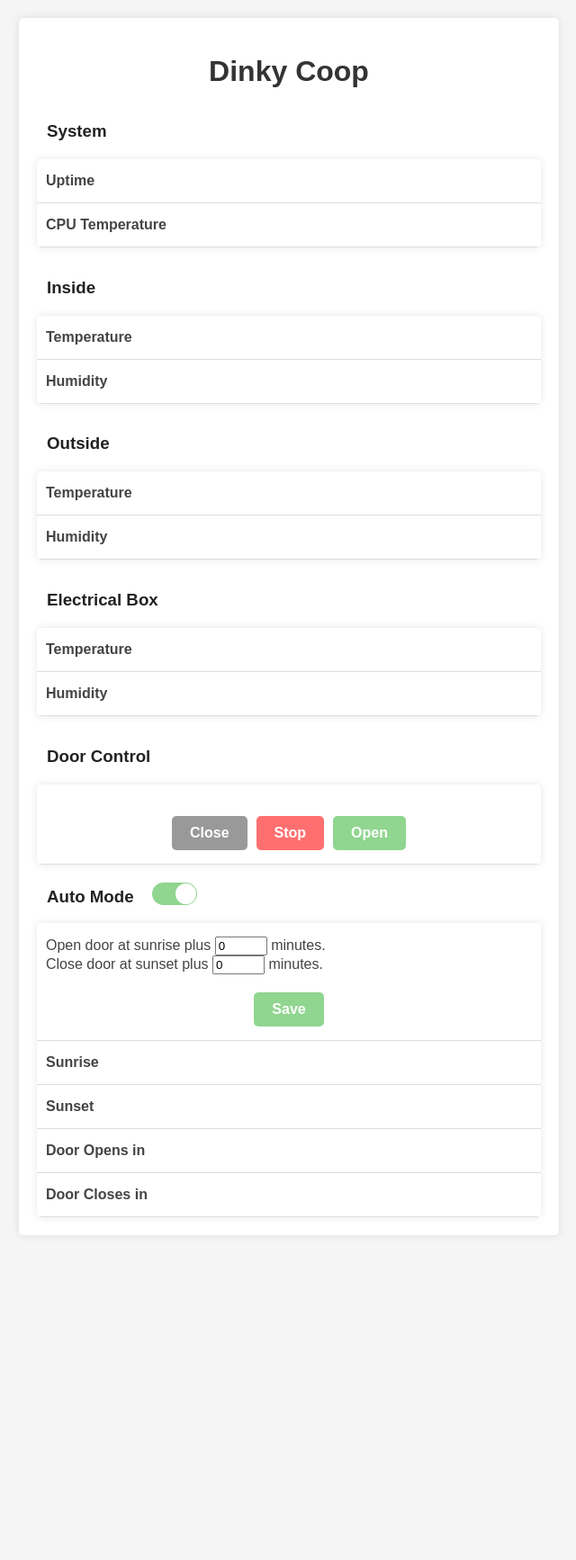
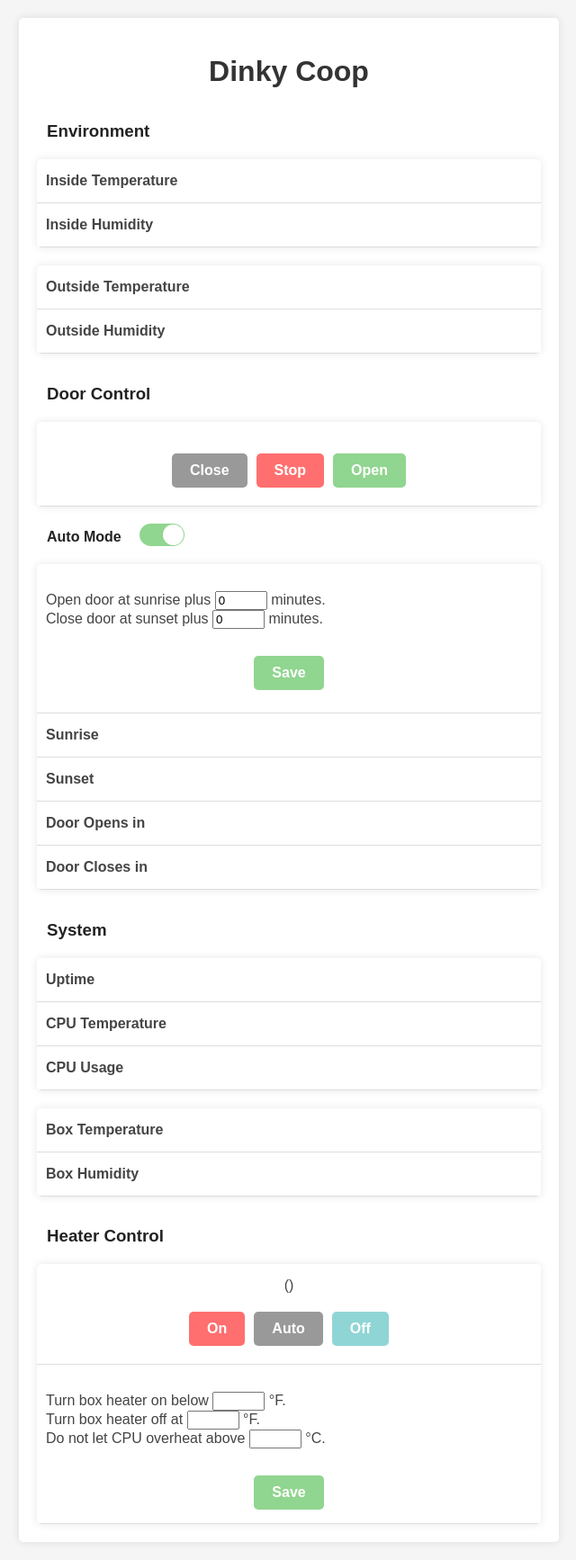
Before and after one commit to dinkelk/coop, a Flask app: page / in a window 1280 px wide. Shown: the whole page at 90% size, without its empty margins (319-959 px from the left). Before the commit the page ends 1353 px from the top, so only its background shows below. Run offline with Flask 3, Linux system fonts and the light colour scheme; some libraries are stand-ins or nearby versions.

Commit message:
Updating webui with heater stuff

```diff
--- a/src/app.py
+++ b/src/app.py
@@ -91,7 +91,8 @@
         temp_in_min, temp_in_max, hum_in_min, hum_in_max, \
         temp_out_min, temp_out_max, hum_out_min, hum_out_max, \
         cpu_temp_min, cpu_temp_max, too_cold, temp_box, hum_box, \
-        temp_box_min, temp_box_max, hum_box_min, hum_box_max \
+        temp_box_min, temp_box_max, hum_box_min, hum_box_max, \
+        cpu_usage, heater_state \
         = global_vars.instance().get_values(["temp_in", "hum_in", \
             "temp_out", "hum_out", "state", "override", "cpu_temp", \
             "sunrise", "sunset", "auto_mode", "sunrise_offset", "sunset_offset", \
@@ -99,7 +100,7 @@
             "temp_out_min", "temp_out_max", "hum_out_min", "hum_out_max", \
             "cpu_temp_min", "cpu_temp_max", "too_cold", "temp_box", \
             "hum_box", "temp_box_min", "temp_box_max", "hum_box_min", \
-            "hum_box_max"])
+            "hum_box_max", "cpu_usage", "heater_state"])
 
     # Check if time until sunrise is positive
     time_until_open_str = None
@@ -160,9 +161,11 @@
       'sunset': sunset.strftime("%-I:%M:%S %p") if sunset is not None else "",
       'tu_open': time_until_open_str if time_until_open_str is not None else "",
       'tu_close': time_until_close_str if time_until_close_str is not None else "",
-      'too_cold' : "true" if too_cold else "false"
+      'too_cold' : "true" if too_cold else "false",
+      'cpu_usage' : format_hum(cpu_usage),
+      'heater_state' : "on" if heater_state else "off",
+      'current_time' : datetime.now().strftime("%B %-d, %Y, %-I:%M:%S %p")
     }
-    print("returnig: " + str(cpu_temp))
     return data_dict
 
 ##################################
@@ -232,7 +235,6 @@
 
         # Set CPU temperature:
         cpu_temp = CPUTemperature().temperature
-        print(str(cpu_temp))
         update_val(cpu_temp, "cpu_temp", max_change_per_reading=20.0)
 
         time.sleep(2.5)
@@ -380,8 +382,8 @@
         return cpu_usage
 
     # TODO make these variable
-    heat_on_temp = 38 # F
-    heat_off_temp = 39 # F
+    heat_on_temp = 33 # F
+    heat_off_temp = 36 # F
     cpu_max_temp = 75 # C
 
     while True:
@@ -404,14 +406,10 @@
             elif temp_box > heat_off_temp and are_workers_active():
                 stop_workers()
 
-        # TODO make these show on page
-        if are_workers_active():
-            print("Pi is heating!")
-        else:
-            print("Pi is not heating!")
-
-        usage = get_cpu_usage()
-        print(f"Current CPU usage: {usage}%")
+        global_vars.instance().set_values({ \
+            "cpu_usage": get_cpu_usage(), \
+            "heater_state": are_workers_active()
+        })
 
         # Check again in a bit
         time.sleep(5.0)
--- a/src/templates/index.html
+++ b/src/templates/index.html
@@ -151,6 +151,10 @@
             background-color: #999;
         }
 
+        .button.off {
+            background-color: #90D5D5;
+        }
+
         .button:last-child {
             margin-right: 0;
         }
@@ -168,6 +172,7 @@
         var socket = io();
 
         let current_state = ""
+        let current_heater_state = ""
 
         socket.on('data', function(data) {
             console.log('Received data:', data);
@@ -197,6 +202,9 @@
             document.getElementById('sunset').textContent = data.sunset;
             document.getElementById('tu_open').textContent = data.tu_open;
             document.getElementById('tu_close').textContent = data.tu_close;
+            document.getElementById('cpu_usage').textContent = data.cpu_usage;
+            document.getElementById('cpu_usage2').textContent = data.cpu_usage;
+            document.getElementById('current_time').textContent = data.current_time;
             if (data.override !== "off") {
                 if (current_state !== (data.override + ".switch")) {
                     document.getElementById('state').innerHTML = `<center><img src="static/${data.override}.png" alt="${data.override}" width="90px"><br>${data.override} (via switch)</center>`;
@@ -213,6 +221,11 @@
             } else {
                 document.getElementById('too_cold').innerHTML = ``;
             }
+
+                if (current_heater_state !== data.heater_state) {
+                    document.getElementById('heater_state').innerHTML = `<center><img src="static/${data.heater_state}.png" alt="${data.heater_state}" width="90px"><br>${data.heater_state}</center>`;
+                    current_heater_state = data.heater_state;
+                }
         });
 
         function sendOpenCommand() {
@@ -257,68 +270,40 @@
     <div class="container">
         <div class="content">
             <h1>Dinky Coop</h1>
-            <h3 class="title">System</h3>
+            <center><span id="current_time"></span></center>
+            <h3 class="title">Environment</h3>
             <table>
                 <tr>
-                    <td><b>Uptime</b></td>
-                    <td colspan="3"><span id="uptime"></span></td>
-                </tr>
-                <tr>
-                    <td><b>CPU Temperature</b></td>
-                    <td><span id="cpu_temp_min" style="color: #0d98ba;"></span></td>
-                    <td><span id="cpu_temp" style="font-weight: bold;"></span></td>
-                    <td><span id="cpu_temp_max" style="color: #ff8c00;"></span></td>
-                </tr>
-            </table>
-            <h3 class="title">Inside</h3>
-            <table>
-                <tr>
-                    <td><b>Temperature</b></td>
+                    <td><b>Inside Temperature</b></td>
                     <td><span id="temp_in_min" style="color: #0d98ba;"></span></td>
                     <td><span id="temp_in" style="font-weight: bold;"></span></td>
                     <td><span id="temp_in_max" style="color: #ff8c00;"></span></td>
                 </tr>
                 <tr>
-                    <td><b>Humidity</b></td>
+                    <td><b>Inside Humidity</b></td>
                     <td><span id="hum_in_min" style="color: #0d98ba;"></span></td>
                     <td><span id="hum_in" style="font-weight: bold;"></span></td>
                     <td><span id="hum_in_max" style="color: #ff8c00;"></span></td>
                 </tr>
             </table>
-            <h3 class="title">Outside</h3>
             <table>
                 <tr>
-                    <td><b>Temperature</b></td>
+                    <td><b>Outside Temperature</b></td>
                     <td><span id="temp_out_min" style="color: #0d98ba;"></span></td>
                     <td><span id="temp_out" style="font-weight: bold;"></span></td>
                     <td><span id="temp_out_max" style="color: #ff8c00;"></span></td>
                 </tr>
                 <tr>
-                    <td><b>Humidity</b></td>
+                    <td><b>Outside Humidity</b></td>
                     <td><span id="hum_out_min" style="color: #0d98ba;"></span></td>
                     <td><span id="hum_out" style="font-weight: bold;"></span></td>
                     <td><span id="hum_out_max" style="color: #ff8c00;"></span></td>
                 </tr>
             </table>
-            <h3 class="title">Electrical Box</h3>
-            <table>
-                <tr>
-                    <td><b>Temperature</b></td>
-                    <td><span id="temp_box_min" style="color: #0d98ba;"></span></td>
-                    <td><span id="temp_box" style="font-weight: bold;"></span></td>
-                    <td><span id="temp_box_max" style="color: #ff8c00;"></span></td>
-                </tr>
-                <tr>
-                    <td><b>Humidity</b></td>
-                    <td><span id="hum_box_min" style="color: #0d98ba;"></span></td>
-                    <td><span id="hum_box" style="font-weight: bold;"></span></td>
-                    <td><span id="hum_box_max" style="color: #ff8c00;"></span></td>
-                </tr>
-            </table>
             <h3 class="title">Door Control</h3>
             <table>
                 <tr>
-                    <td>
+                    <td style="padding-bottom: 20px;">
                         <span id="state"></span>
                         <span id="too_cold"></span>
                         <div class="button-container" style="margin-top: 20px;">
@@ -330,13 +315,13 @@
                 </tr>
             </table>
             <div class="toggle-container" style="margin-bottom: 0px;">
-                <h3 class="title" style="margin-right: 20px; margin-top: 10px;">Auto Mode</h3>
+                <h4 class="title" style="margin-right: 20px; margin-top: 10px;">Auto Mode</h4>
                 <div class="toggle{% if auto_mode %} on{% endif %}" id="toggle" onclick="toggleSwitch()"></div>
             </div>
             <div id="auto_info" class="auto_info {% if auto_mode %} on{% endif %}">
             <table style="margin-top: 0px;">
                 <tr>
-                    <td colspan="2">
+                    <td colspan="2" style="padding-top: 30px;">
                         <form onsubmit="handleSubmit(event)">
                             <label for="sunrise_offset">Open door at sunrise plus </label>
                             <input type="number" id="sunrise_offset" name="sunrise_offset" step="1" maxlength="4" style="width: 50px;" value={{ sunrise_offset }} required>
@@ -346,7 +331,7 @@
                             <input type="number" id="sunset_offset" name="sunset_offset" step="1" maxlength="4" style="width: 50px;" value={{ sunset_offset }} required>
                             <label> minutes.</label><br/>
 
-                            <div class="button-container" style="margin-top: 20px;">
+                            <div class="button-container" style="margin-top: 30px; margin-bottom: 10px;">
                                 <button class="button open" type="submit">Save</button>
                             </div>
                         </form>
@@ -369,6 +354,70 @@
                 </tr>
             </table>
             </div>
+            <h3 class="title">System</h3>
+            <table>
+                <tr>
+                    <td><b>Uptime</b></td>
+                    <td colspan="3"><span id="uptime"></span></td>
+                </tr>
+                <tr>
+                    <td><b>CPU Temperature</b></td>
+                    <td><span id="cpu_temp_min" style="color: #0d98ba;"></span></td>
+                    <td><span id="cpu_temp" style="font-weight: bold;"></span></td>
+                    <td><span id="cpu_temp_max" style="color: #ff8c00;"></span></td>
+                </tr>
+                <tr>
+                    <td><b>CPU Usage</b></td>
+                    <td colspan="3"><span id="cpu_usage"></span></td>
+                </tr>
+            </table>
+            <table>
+                <tr>
+                    <td><b>Box Temperature</b></td>
+                    <td><span id="temp_box_min" style="color: #0d98ba;"></span></td>
+                    <td><span id="temp_box" style="font-weight: bold;"></span></td>
+                    <td><span id="temp_box_max" style="color: #ff8c00;"></span></td>
+                </tr>
+                <tr>
+                    <td><b>Box Humidity</b></td>
+                    <td><span id="hum_box_min" style="color: #0d98ba;"></span></td>
+                    <td><span id="hum_box" style="font-weight: bold;"></span></td>
+                    <td><span id="hum_box_max" style="color: #ff8c00;"></span></td>
+                </tr>
+            </table>
+            <h3 class="title">Heater Control</h3>
+            <table>
+                <tr>
+                    <td style="padding-bottom: 20px;">
+                        <span id="heater_state"></span>
+                        <center>(<span id="cpu_usage2"></span>)</center>
+                        <div class="button-container" style="margin-top: 20px;">
+                            <button class="button stop" onclick="sendCloseCommand()">On</button>
+                            <button class="button close" onclick="sendStopCommand()">Auto</button>
+                            <button class="button off" onclick="sendStopCommand()">Off</button>
+                        </div>
+                    </td>
+                </tr>
+                <tr>
+                    <td style="padding-top: 30px;">
+                        <form onsubmit="handleSubmit(event)">
+                            <label for="heat_on_temp">Turn box heater on below </label>
+                            <input type="number" id="heat_on_temp" name="heat_on_temp" step="1" maxlength="4" style="width: 50px;" value={{ heat_on_temp }} required>
+                            <label>&deg;F.</label><br/>
+
+                            <label for="heat_off_temp">Turn box heater off at </label>
+                            <input type="number" id="heat_off_temp" name="heat_off_temp" step="1" maxlength="4" style="width: 50px;" value={{ heat_off_temp }} required>
+                            <label>&deg;F.</label><br/>
+                            <label for="cpu_overheat_temp">Do not let CPU overheat above </label>
+                            <input type="number" id="cpu_overheat_temp" name="cpu_overheat_temp" step="1" maxlength="4" style="width: 50px;" value={{ cpu_overheat_temp }} required>
+                            <label>&deg;C.</label><br/>
+
+                            <div class="button-container" style="margin-top: 30px;">
+                                <button class="button open" type="submit">Save</button>
+                            </div>
+                        </form>
+                    </td>
+            </table>
         </div>
     </div>
 </body>
```
Also changed, not shown: src/static/off.png (added), src/static/on.png (added).
